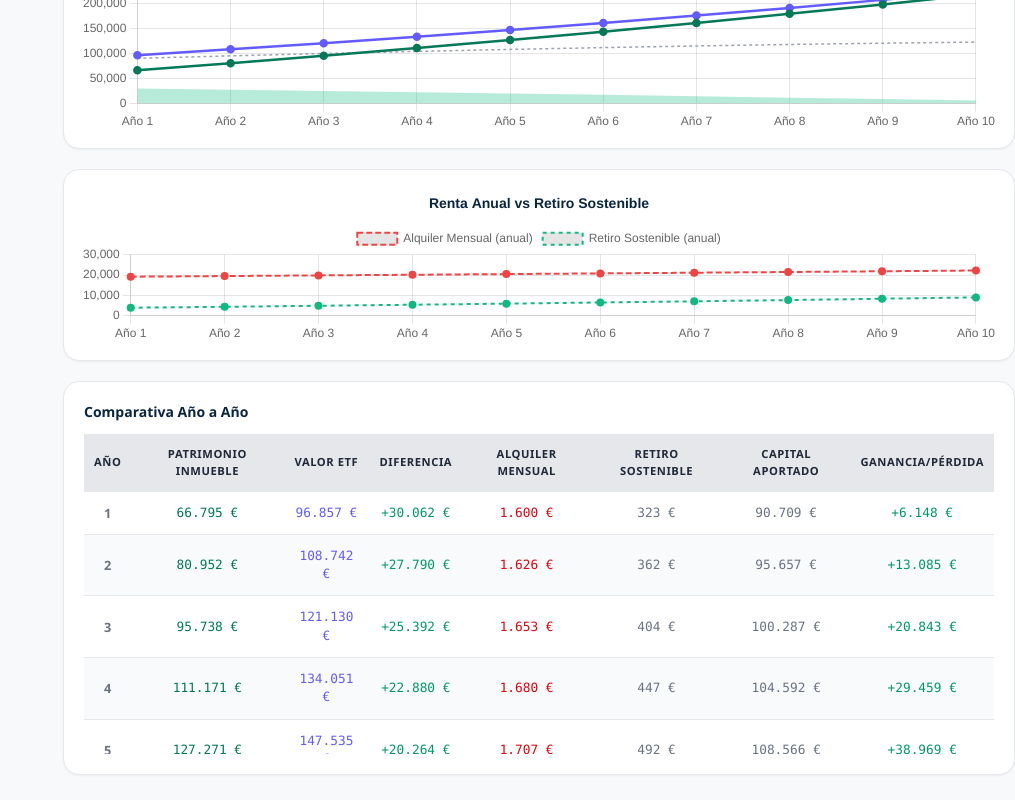
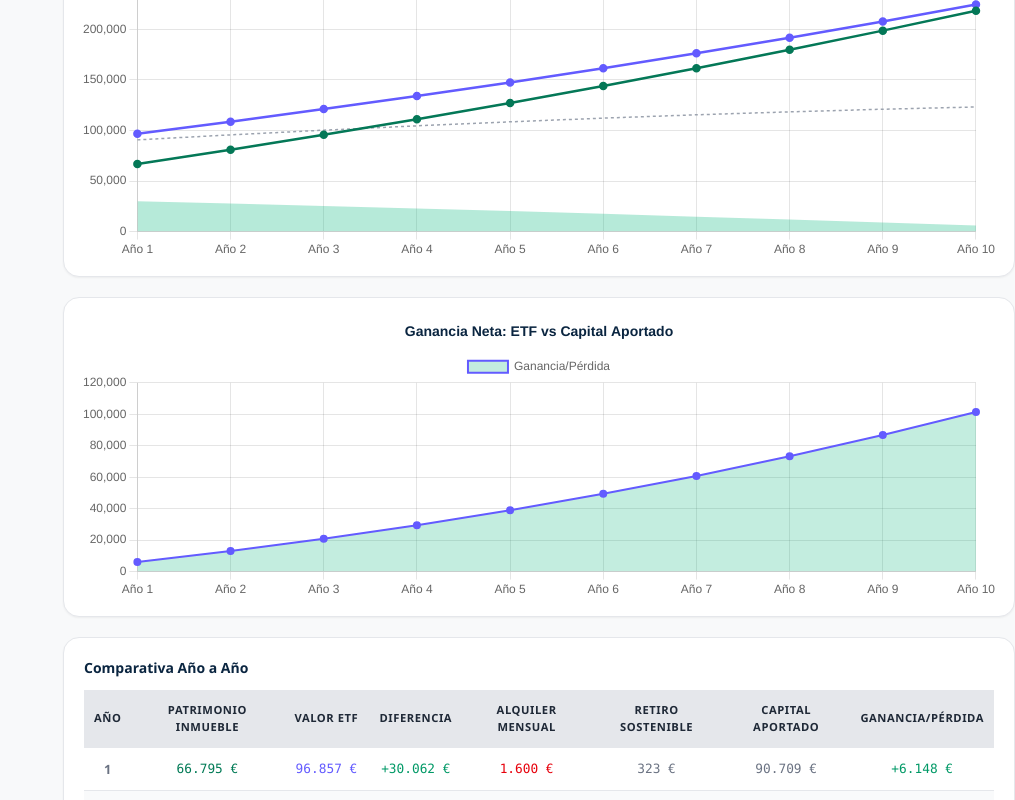
Before and after one commit to asblanco/real-state-simulator, a SvelteKit app: page /etf in a window 1280 px wide. Shown: the part 764-1564 px from the top of the page, without its empty margins (265-1280 px from the left). Built offline with nearby package versions, Linux system fonts and the light colour scheme.

Commit message:
feat: replace Chart 2 with net gain (ETF - capital invested)

```diff
--- a/src/lib/locales/de.json
+++ b/src/lib/locales/de.json
@@ -155,7 +155,7 @@
   "etf.wins": "ETF gewinnt um",
   "etf.re_wins": "Immobilie gewinnt um",
   "etf.chart_title": "Vermögensentwicklung: Immobilie vs ETF",
-  "etf.chart_income_title": "Jahresmiete vs Nachhaltige Entnahme",
+  "etf.chart_gain_title": "Nettogewinn: ETF vs Investiertes Kapital",
   "etf.legend_re": "Immobilie",
   "etf.legend_etf": "ETF",
   "etf.year_table": "Jährlicher Vergleich",
--- a/src/lib/locales/en.json
+++ b/src/lib/locales/en.json
@@ -155,7 +155,7 @@
   "etf.wins": "ETF wins by",
   "etf.re_wins": "Property wins by",
   "etf.chart_title": "Wealth Evolution: Real Estate vs ETF",
-  "etf.chart_income_title": "Annual Rent vs Sustainable Withdrawal",
+  "etf.chart_gain_title": "Net Gain: ETF vs Capital Invested",
   "etf.legend_re": "Real Estate",
   "etf.legend_etf": "ETF",
   "etf.year_table": "Year-by-Year Comparison",
--- a/src/lib/locales/es.json
+++ b/src/lib/locales/es.json
@@ -155,7 +155,7 @@
   "etf.wins": "ETF gana por",
   "etf.re_wins": "Inmueble gana por",
   "etf.chart_title": "Evolución Patrimonial: Inmueble vs ETF",
-  "etf.chart_income_title": "Renta Anual vs Retiro Sostenible",
+  "etf.chart_gain_title": "Ganancia Neta: ETF vs Capital Aportado",
   "etf.legend_re": "Inmueble",
   "etf.legend_etf": "ETF",
   "etf.year_table": "Comparativa Año a Año",
--- a/src/routes/etf/+page.svelte
+++ b/src/routes/etf/+page.svelte
@@ -22,9 +22,9 @@
 
   let diffData = $derived($etfComparison.yearByYear.map(y => y.etfValue - y.reTotalWealth));
   let gapColors = $derived(diffData.map(v => v >= 0 ? "rgba(16, 185, 129, 0.3)" : "rgba(239, 68, 68, 0.3)"));
-  let annualRentData = $derived($etfComparison.yearByYear.map(y => y.monthlyRentAtYear * 12));
-  let annualSwData = $derived($etfComparison.yearByYear.map(y => y.sustainableWithdrawal * 12));
   let investedData = $derived($etfComparison.yearByYear.map(y => y.cumulativeContribution));
+  let netGainData = $derived($etfComparison.yearByYear.map(y => y.etfValue - y.cumulativeContribution));
+  let netGainColors = $derived(netGainData.map(v => v >= 0 ? "rgba(16, 185, 129, 0.25)" : "rgba(239, 68, 68, 0.25)"));
 </script>
 
 <div class="space-y-5 pb-12">
@@ -107,7 +107,7 @@
   </div>
 
   <!-- CHART 1: Wealth Evolution -->
-  <div class="bg-white p-4 rounded-2xl border border-gray-200 shadow-xs h-64">
+  <div class="bg-white p-4 rounded-2xl border border-gray-200 shadow-xs h-96">
     <Chart
       type="line"
       labels={$etfComparison.yearByYear.map(y => $t("chart.axis_prefix") + y.year)}
@@ -152,34 +152,24 @@
     />
   </div>
 
-  <!-- CHART 2: Annual Income -->
-  <div class="bg-white p-4 rounded-2xl border border-gray-200 shadow-xs h-48">
+  <!-- CHART 2: Net Gain (ETF − Capital Invested) -->
+  <div class="bg-white p-4 rounded-2xl border border-gray-200 shadow-xs h-80">
     <Chart
       type="line"
       labels={$etfComparison.yearByYear.map(y => $t("chart.axis_prefix") + y.year)}
       datasets={[
         {
-          label: $t("etf.monthly_rent") + " (anual)",
-          data: annualRentData,
-          borderColor: "rgb(239, 68, 68)",
+          label: $t("etf.net_gain_loss"),
+          data: netGainData,
+          borderColor: "rgb(99, 91, 255)",
           borderWidth: 2,
-          borderDash: [6, 3],
-          fill: false,
+          backgroundColor: netGainColors,
+          fill: true,
           pointRadius: 3,
-          pointBackgroundColor: "rgb(239, 68, 68)",
-        },
-        {
-          label: $t("etf.sustainable_withdrawal") + " (anual)",
-          data: annualSwData,
-          borderColor: "rgb(16, 185, 129)",
-          borderWidth: 2,
-          borderDash: [4, 4],
-          fill: false,
-          pointRadius: 3,
-          pointBackgroundColor: "rgb(16, 185, 129)",
+          pointBackgroundColor: "rgb(99, 91, 255)",
         },
       ]}
-      title={$t("etf.chart_income_title")}
+      title={$t("etf.chart_gain_title")}
     />
   </div>
 
```
